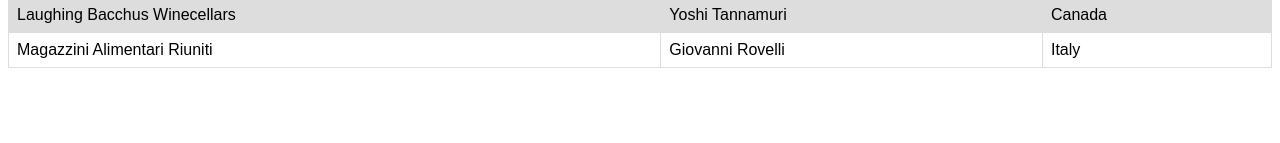
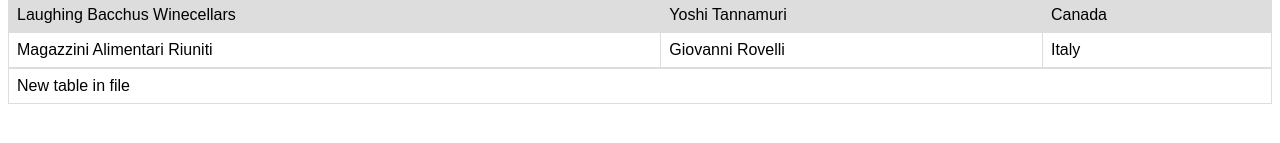
Before and after one commit to Vaszx/open-quest-ff1, a plain HTML site: page index.html in a window 1280 px wide. Shown: the part 245-388 px from the top of the page. Drawn offline with Linux system fonts and the light colour scheme.

Commit message:
New branch changes

```diff
--- a/index.html
+++ b/index.html
@@ -61,5 +61,11 @@
   </tr>
 </table>
 
+<table>
+  <tr>
+    <td>New table in file</td>
+  </tr>
+</table>
+
 </body>
 </html>
```
